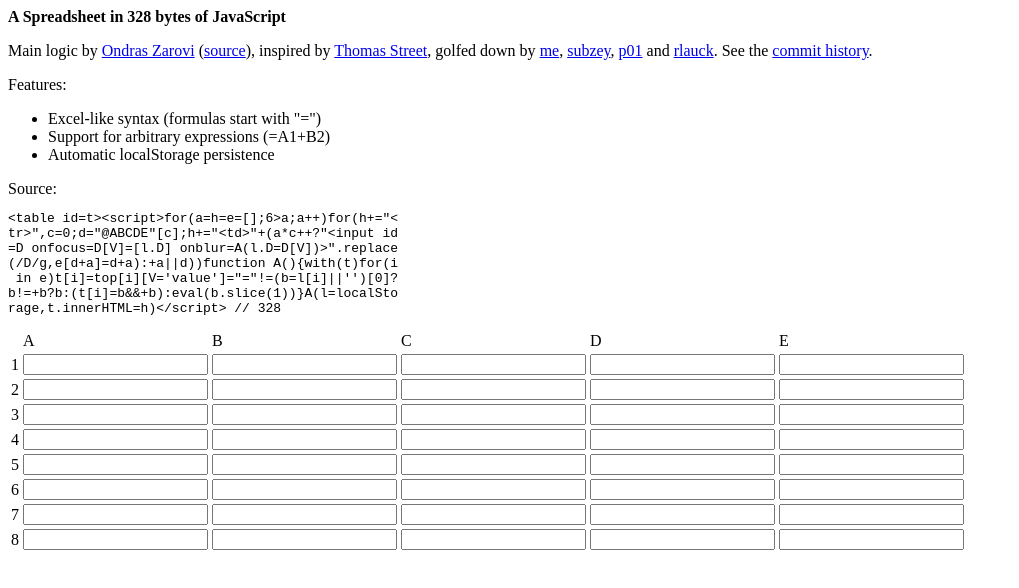
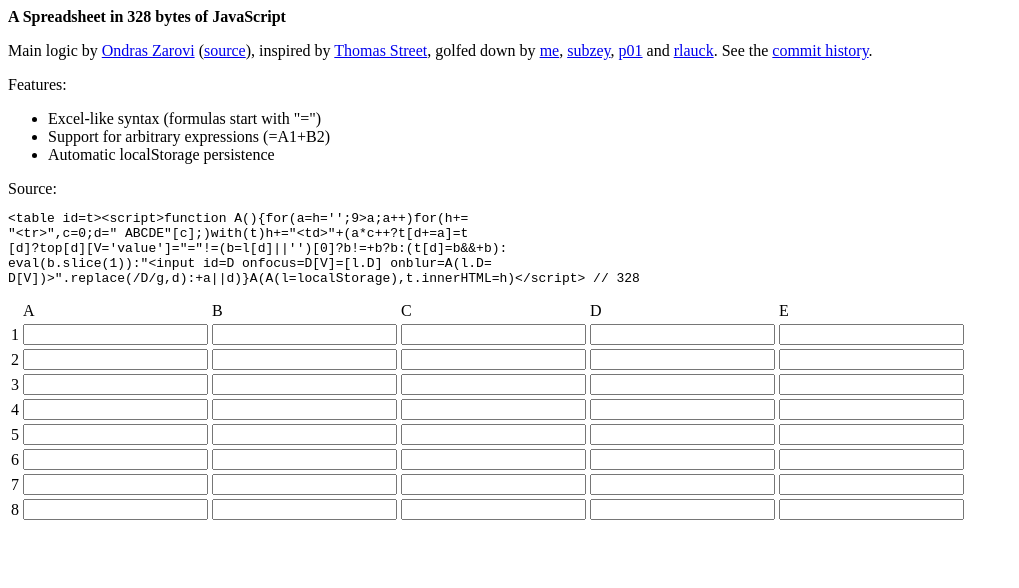
Before and after one commit to aemkei/aemkei.github.io, a plain HTML site: page sheet/index.html in a window 1280 px wide. Shown: the whole page, without its empty margins (0-1019 px from the left). Drawn offline with Linux system fonts and the light colour scheme.

Commit message:
updated comments and pre tag

```diff
--- a/sheet/index.html
+++ b/sheet/index.html
@@ -1,6 +1,6 @@
 <table id=t><script>function A(){for(a=h='';9>a;a++)for(h+="<tr>",c=0;d=" ABCDE"[c];)with(t)h+="<td>"+(a*c++?t[d+=a]=t[d]?top[d][V='value']="="!=(b=l[d]||'')[0]?b!=+b?b:(t[d]=b&&+b):eval(b.slice(1)):"<input id=D onfocus=D[V]=[l.D] onblur=A(l.D=D[V])>".replace(/D/g,d):+a||d)}A(A(l=localStorage),t.innerHTML=h)</script>
 
-<!-- 328 bytes -->
+<!-- 319 bytes -->
 
 
 
@@ -30,13 +30,11 @@ Features:
 Source:
 
 <pre>
-&lt;table id=t>&lt;script>for(a=h=e=[];6>a;a++)for(h+="&lt;
-tr>",c=0;d="@ABCDE"[c];h+="&lt;td>"+(a*c++?"&lt;input id
-=D onfocus=D[V]=[l.D] onblur=A(l.D=D[V])>".replace
-(/D/g,e[d+a]=d+a):+a||d))function A(){with(t)for(i
- in e)t[i]=top[i][V='value']="="!=(b=l[i]||'')[0]?
-b!=+b?b:(t[i]=b&&+b):eval(b.slice(1))}A(l=localSto
-rage,t.innerHTML=h)&lt;/script> // 328
+&lt;table id=t>&lt;script>function A(){for(a=h='';9>a;a++)for(h+=
+"&lt;tr>",c=0;d=" ABCDE"[c];)with(t)h+="&lt;td>"+(a*c++?t[d+=a]=t
+[d]?top[d][V='value']="="!=(b=l[d]||'')[0]?b!=+b?b:(t[d]=b&&+b):
+eval(b.slice(1)):"&lt;input id=D onfocus=D[V]=[l.D] onblur=A(l.D=
+D[V])>".replace(/D/g,d):+a||d)}A(A(l=localStorage),t.innerHTML=h)&lt;/script> // 328
 </pre>
 
 <script>
```
